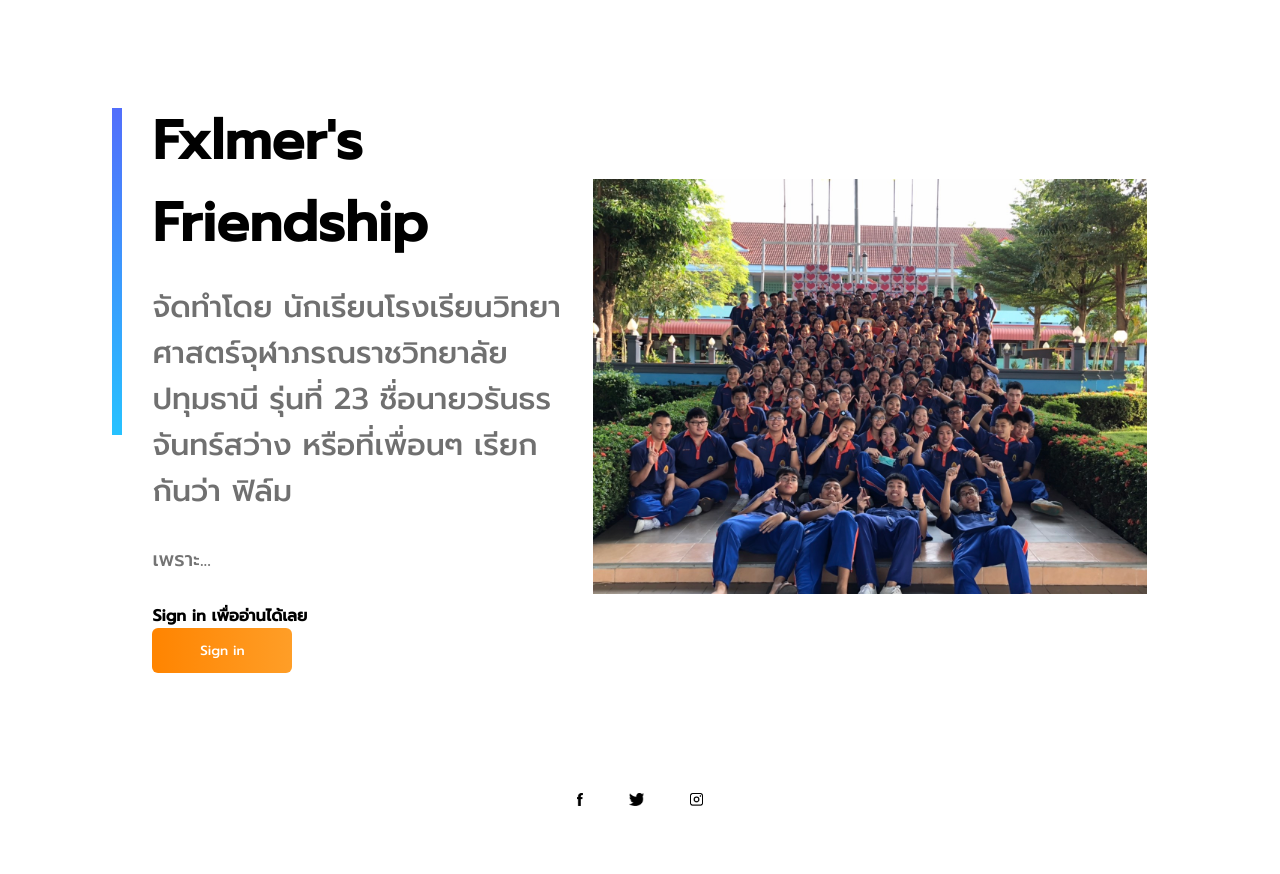
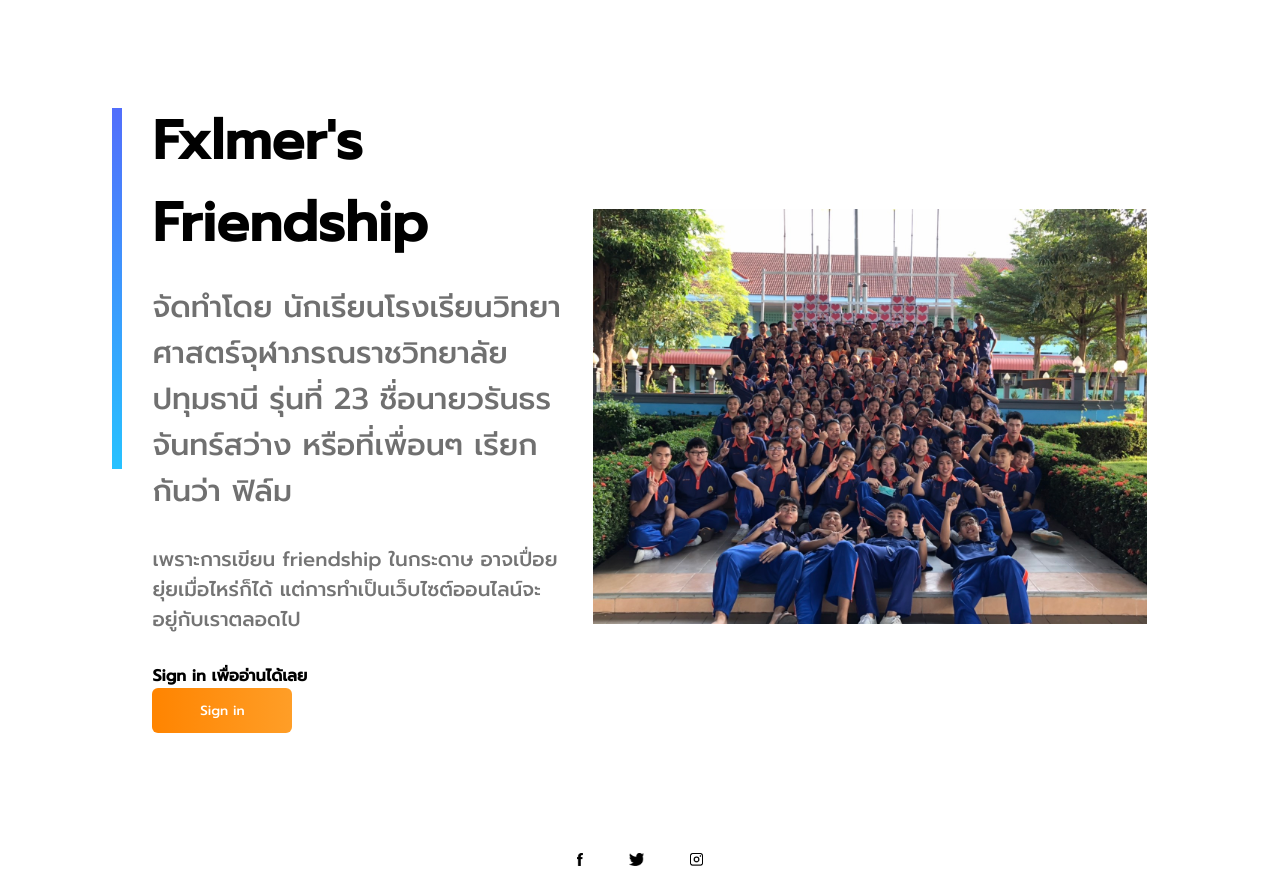
Before and after one commit to 5hyfilm-zz/fxlmer-friendship, a Flask app: page / in a window 1280 px wide. Shown: the part 135-1009 px from the top of the page. Before the commit the page ends 941 px from the top, so only its background shows below. Run offline with Flask 2, Linux system fonts and the light colour scheme.

Commit message:
Update home.html

```diff
--- a/templates/home.html
+++ b/templates/home.html
@@ -23,7 +23,7 @@
                 <div class="col-1">
                     <h2>Fxlmer's Friendship</h2>
                     <h3>จัดทำโดย นักเรียนโรงเรียนวิทยาศาสตร์จุฬาภรณราชวิทยาลัย ปทุมธานี รุ่นที่ 23 ชื่อนายวรันธร จันทร์สว่าง หรือที่เพื่อนๆ เรียกกันว่า ฟิล์ม</h3>
-                    <p>เพราะ...</p>
+                    <p>เพราะการเขียน friendship ในกระดาษ อาจเปื่อยยุ่ยเมื่อไหร่ก็ได้ แต่การทำเป็นเว็บไซต์ออนไลน์จะอยู่กับเราตลอดไป</p>
                     <h4>Sign in เพื่ออ่านได้เลย</h4>
                     <a href="/login"><button type="button">Sign in<img src="static/images/arrow.png"></button></a>
                 </div>
```
